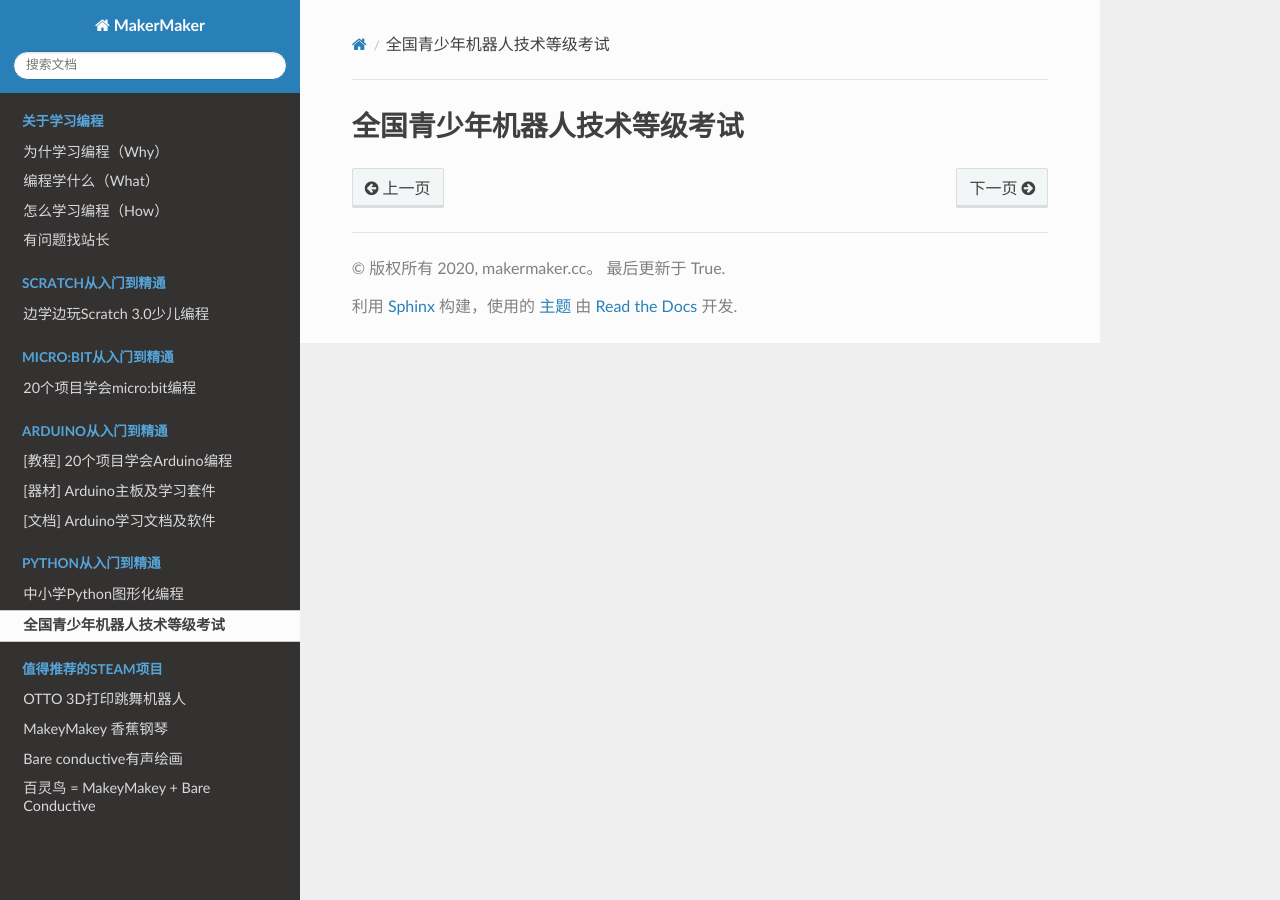
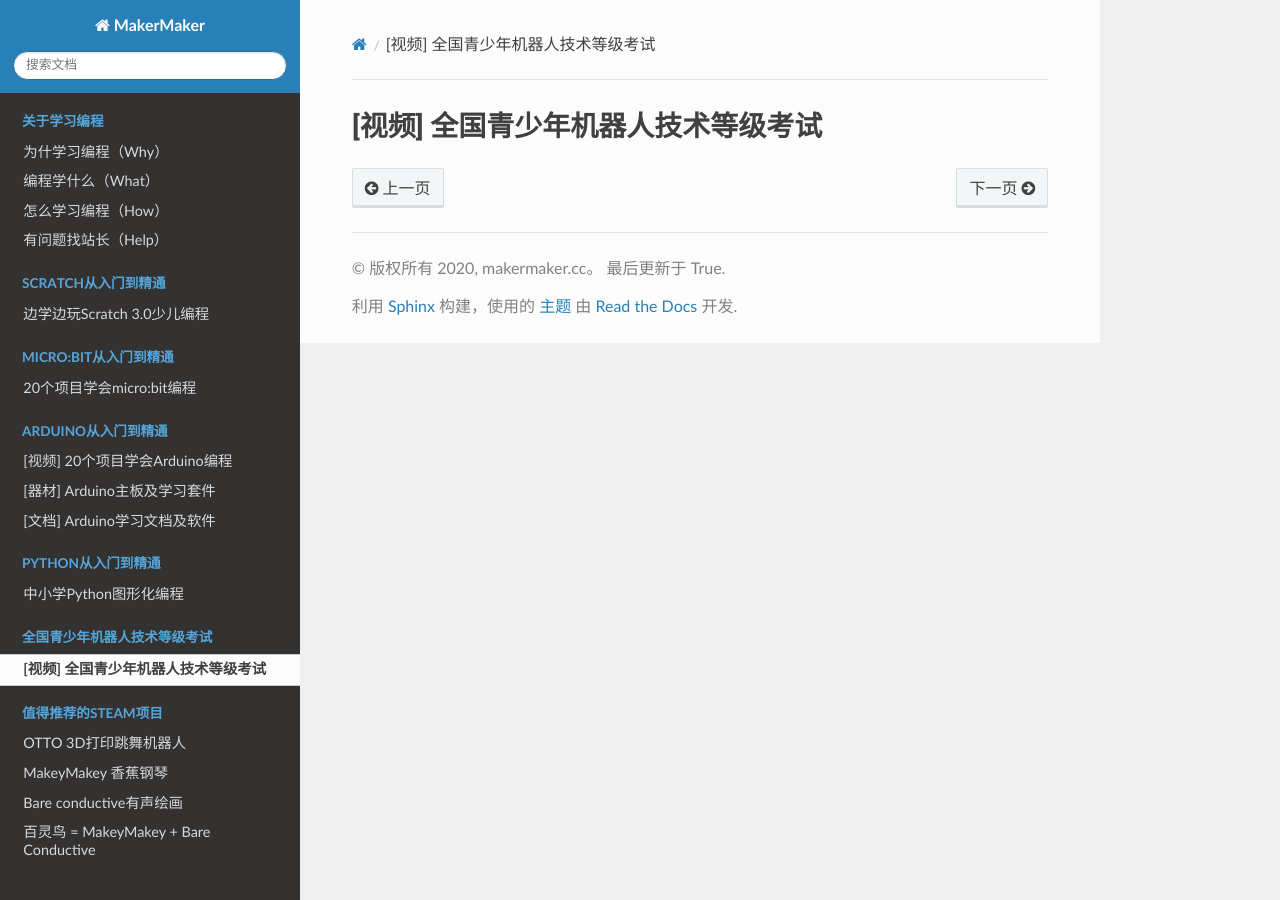
Before and after one commit to chinamengfeixiang/imakermaker, a Sphinx documentation site: the page built from docs/source/kaoshiz.rst, in a window 1280 px wide. Built offline with Sphinx 7.4.7 and the Read the Docs theme 2.0.0, drawn with Linux system fonts in a browser that asks for light colours; pages that are not in the unit, such as notebooks, are missing from menus.

Commit message:
add files

```diff
--- a/docs/source/arduino1z.rst
+++ b/docs/source/arduino1z.rst
@@ -1,6 +1,6 @@
 .. _arduino1:
 
-[教程] 20个项目学会Arduino编程
+[视频] 20个项目学会Arduino编程
 =========================================
 
 .. _introduction
--- a/docs/source/authorz.rst
+++ b/docs/source/authorz.rst
@@ -1,4 +1,4 @@
 .. _author:
 
-有问题找站长
+有问题找站长（Help）
 ======================
--- a/docs/source/index.rst
+++ b/docs/source/index.rst
@@ -43,7 +43,7 @@
 
    python1z
 
-   .. toctree::
+.. toctree::
    :maxdepth: 2
    :hidden:
    :caption: 全国青少年机器人技术等级考试
--- a/docs/source/kaoshiz.rst
+++ b/docs/source/kaoshiz.rst
@@ -1,4 +1,4 @@
 .. _robot:
 
-全国青少年机器人技术等级考试
+[视频] 全国青少年机器人技术等级考试
 ===============================
```
